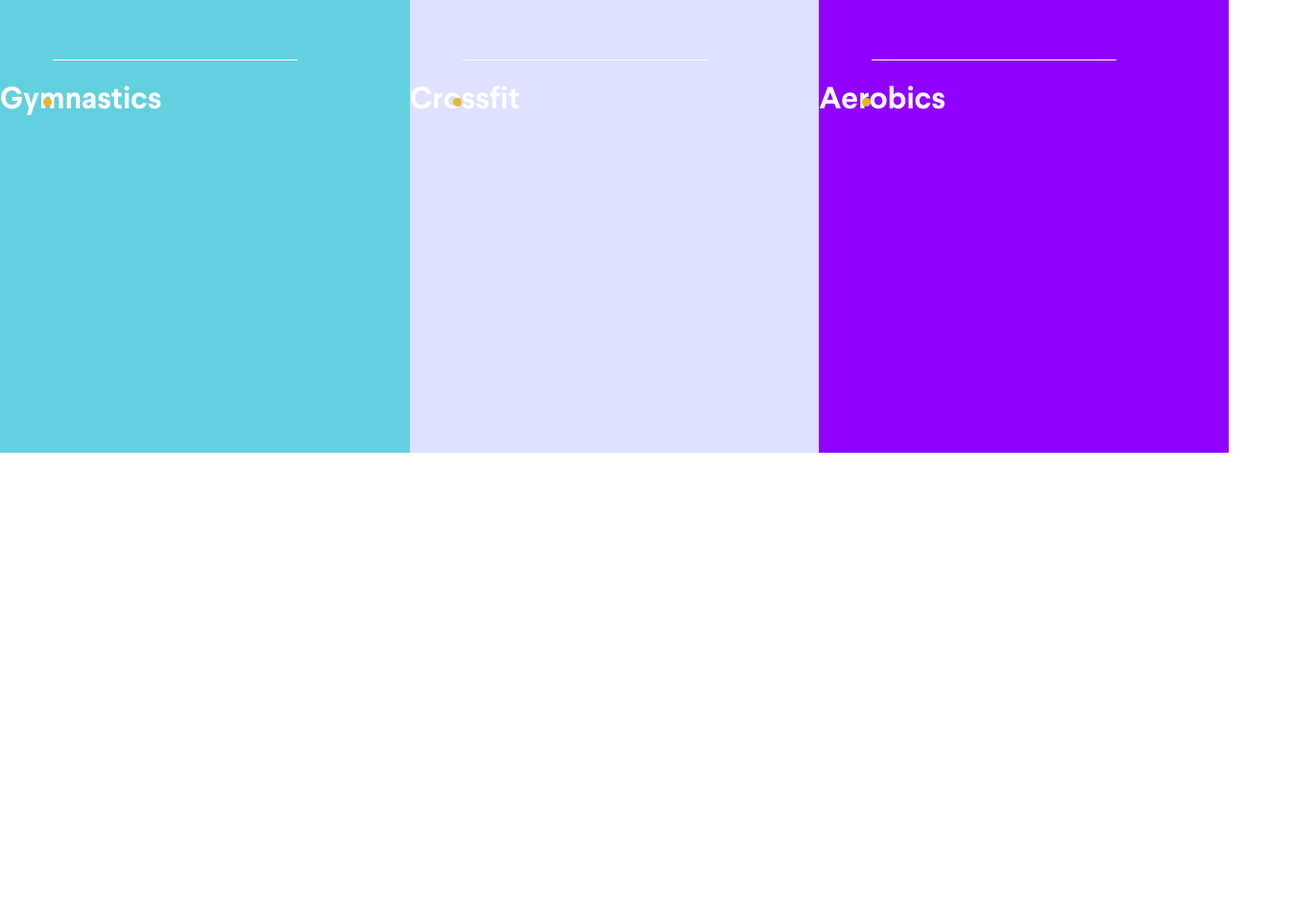
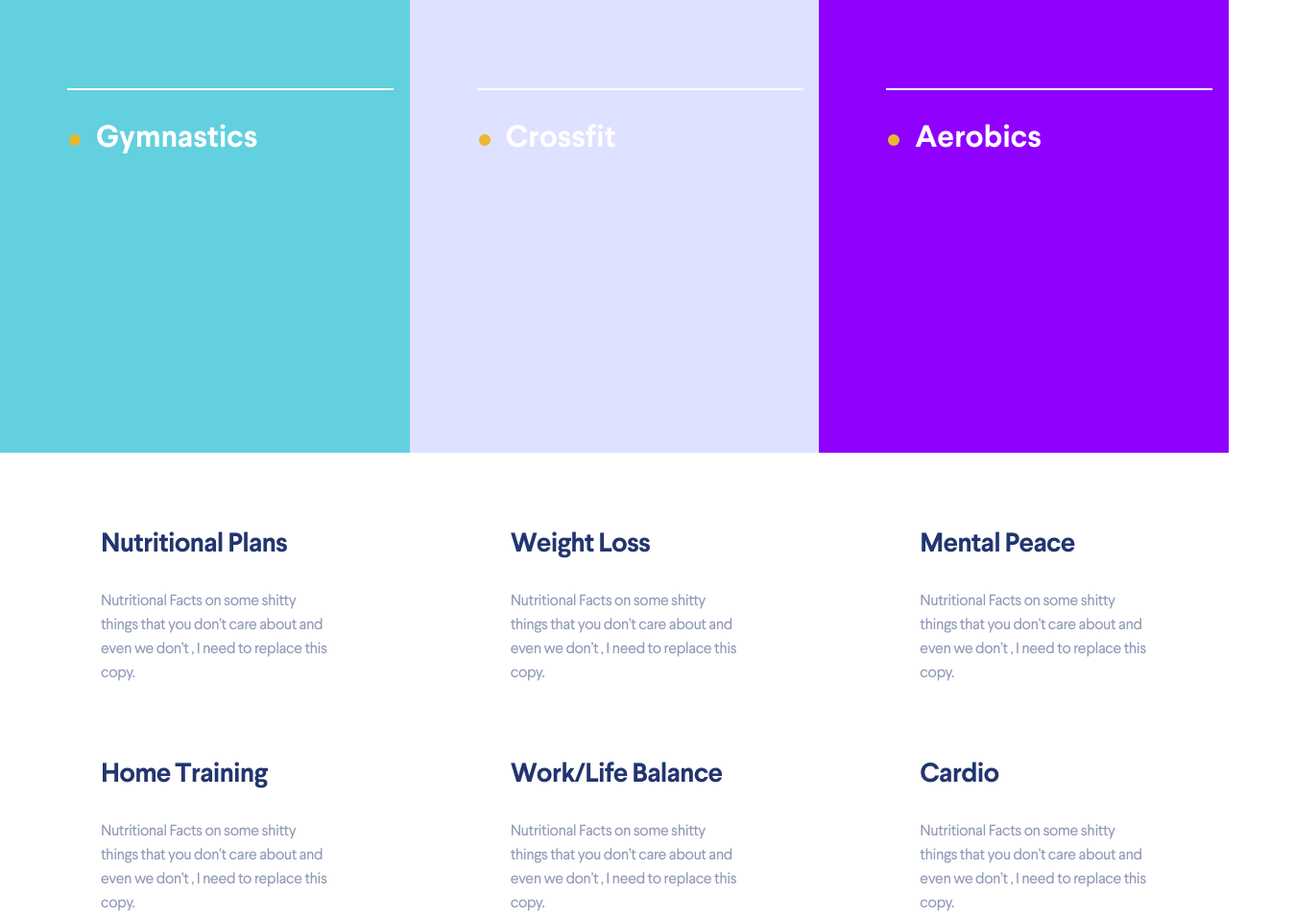
Before and after one commit to egorsv1985/Thrivetalk, a website: page src/index.html in a window 1280 px wide. Shown: the part 2920-3875 px from the top of the page at 96% size, 1348 px wide, since content can reach past the window. Before the commit the page ends 3785 px from the top, so only its background shows below. Drawn offline with nearby package versions, Linux system fonts and the light colour scheme; files that its build step writes are made by us from their sources.

Commit message:
block services grid

```diff
--- a/src/assets/scss/blocks/_services.scss
+++ b/src/assets/scss/blocks/_services.scss
@@ -19,21 +19,21 @@
 
 	// .services__block-item
 	&__block-item {
-		padding: 95px 0 0;
+		padding: 100px 75px 0;
 	}
 
 	// .services__subtitle
 	&__block-subtitle {
-		@include font (32px, 34px, 700, false);
+		@include font (32px, 36px, 700, false);
 		letter-spacing: -0.006em;
 		position: relative;
-		margin: 0 0px 0 78px;
-		max-width: 250px;
+
 
 		&::after {
 			@include pseudo;
 			@include wh (9px);
-			@include pos (absolute, $t: 15px, $l: 45px);
+			@include pos (absolute, $t: 10px, $l: -25px);
+
 			border-radius: 50%;
 			background-color: #E9B730;
 		}
@@ -41,7 +41,7 @@
 		&::before {
 			@include pseudo;
 			@include wh (255px, 1px);
-			@include pos (absolute, $t: -25px, $l: 55px);
+			@include pos (absolute, $t: -25px, $l: -25px);
 			background-color: #fff;
 		}
 	}
@@ -78,26 +78,27 @@
 		@include font (32px, 34px, 700, false);
 		letter-spacing: -0.006em;
 		position: relative;
+		max-width: 200px;
 
 		&::after {
 			@include pseudo;
-			@include wh (9px);
-			@include pos (absolute, $t: 15px, $l: 45px);
+			@include wh (12px);
+			@include pos (absolute, $t: 13px, $l: -28px);
 			border-radius: 50%;
 			background-color: #E9B730;
 		}
 
 		&::before {
 			@include pseudo;
-			@include wh (255px, 1px);
-			@include pos (absolute, $t: -25px, $l: 55px);
+			@include wh (340px, 2px);
+			@include pos (absolute, $t: -35px, $l: -30px);
 			background-color: #fff;
 		}
 	}
 
 	// .services__box-item
 	&__box-item {
-		padding: 95px 0 0;
+		padding: 135px 100px 0;
 	}
 
 	// .services__box-item--dark-blue
@@ -129,4 +130,35 @@
 	&__box-item--dark-purple {
 		background-color: #8F00FF;
 	}
+
+	// .services__info
+	&__info {
+		display: grid;
+		grid-template-columns: repeat(3, 1fr);
+		grid-template-rows: repeat(2, 240px);
+	}
+
+	// .services__info-item
+	&__info-item {
+		padding: 80px 85px 0 105px;;
+	}
+
+	// .services__info-subtitle
+	&__info-subtitle {
+		@include font (28px, 33px, false, false);
+		letter-spacing: -0.03em;
+		color: #22356F;
+		margin-bottom: 30px;
+
+
+	}
+
+	// .services__info-text
+	&__info-text {
+		@include font (16px, 25px, false, false);
+		letter-spacing: -0.03em;
+		color: rgba(34, 53, 111, 0.5);
+	}
+
+
 }
--- a/src/index.html
+++ b/src/index.html
@@ -122,37 +122,42 @@
             </div>
         </div>
 
-        <div class="services__info info">
-            <div class="info__item">
-                <h3 class="services__subtitle">Nutritional Plans</h3>
-                <p class="services__text text">Nutritional Facts on some shitty things that you don’t care about and
+        <div class="services__info">
+            <div class="services__info-item">
+                <h3 class="services__info-subtitle">Nutritional Plans</h3>
+                <p class="services__info-text text">Nutritional Facts on some shitty things that you don’t care about
+                    and
                     even we
                     don’t , I need to replace this copy.</p>
             </div>
-            <div class="info__item">
-                <h3 class="info__subtitle">Nutritional Facts on some shitty things that you don’t care about and even we
-                    don’t , I need to replace this copy.</h3>
-                <p class="info__text text">Nutritional Facts on some shitty things that you don’t care about and even we
+            <div class="services__info-item">
+                <h3 class="services__info-subtitle">Weight Loss</h3>
+                <p class="services__info-text text">Nutritional Facts on some shitty things that you don’t care about
+                    and even we
                     don’t , I need to replace this copy.</p>
             </div>
-            <div class="info__item">
-                <h3 class="info__subtitle">Mental Peace</h3>
-                <p class="info__text text">Nutritional Facts on some shitty things that you don’t care about and even we
+            <div class="services__info-item">
+                <h3 class="services__info-subtitle">Mental Peace</h3>
+                <p class="services__info-text text">Nutritional Facts on some shitty things that you don’t care about
+                    and even we
                     don’t , I need to replace this copy.</p>
             </div>
-            <div class="info__item">
-                <h3 class="info__subtitle">Home Training</h3>
-                <p class="info__text text">Nutritional Facts on some shitty things that you don’t care about and even we
+            <div class="services__info-item">
+                <h3 class="services__info-subtitle">Home Training</h3>
+                <p class="services__info-text text">Nutritional Facts on some shitty things that you don’t care about
+                    and even we
                     don’t , I need to replace this copy.</p>
             </div>
-            <div class="info__item">
-                <h3 class="info__subtitle">Work/Life Balance</h3>
-                <p class="info__text text">Nutritional Facts on some shitty things that you don’t care about and even we
+            <div class="services__info-item">
+                <h3 class="services__info-subtitle">Work/Life Balance</h3>
+                <p class="services__info-text text">Nutritional Facts on some shitty things that you don’t care about
+                    and even we
                     don’t , I need to replace this copy.</p>
             </div>
-            <div class="info__item">
-                <h3 class="info__subtitle">Cardio</h3>
-                <p class="info__text text">Nutritional Facts on some shitty things that you don’t care about and even we
+            <div class="services__info-item">
+                <h3 class="services__info-subtitle">Cardio</h3>
+                <p class="services__info-text text">Nutritional Facts on some shitty things that you don’t care about
+                    and even we
                     don’t , I need to replace this copy.</p>
             </div>
         </div>
```
Also changed, not shown: dist/assets/css/style.min.css, dist/index.html, 1 other file.
